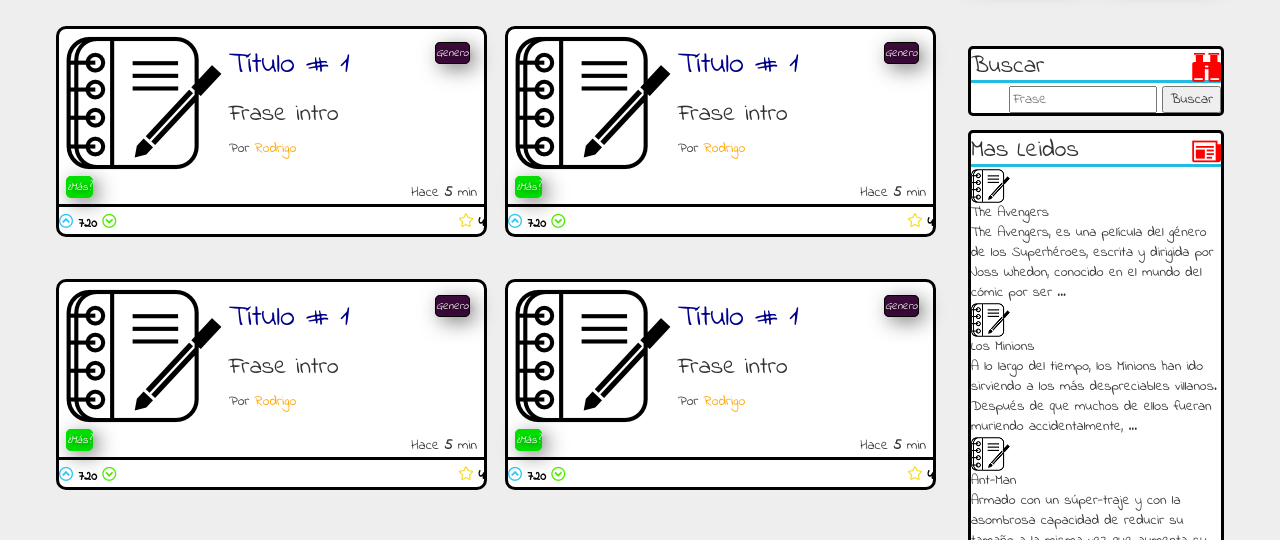
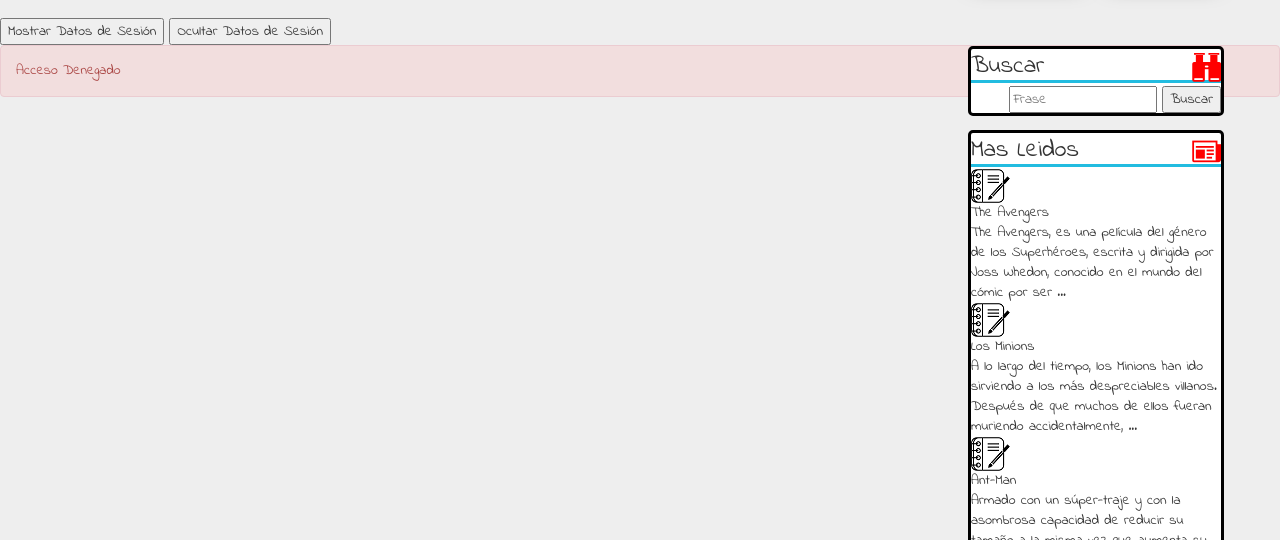
Before and after one commit to rmayett27/Html, a plain HTML site: page admin.html in a window 1280 px wide. Shown: the part 412-952 px from the top of the page. Drawn offline with nearby package versions, Linux system fonts and the light colour scheme; files whose address does not match are found by name.

Commit message:
proyecto

```diff
--- a/admin.html
+++ b/admin.html
@@ -21,7 +21,7 @@
 </head>
 <!--  -->
 <!-- CONTENIDO DEL HTML -->
-<body>
+<body background="imagenes/ac.jpg">
 	<!-- CABECERA -->
 	<header>
 		<!-- CONTENEDOR DE IMAGEN CON ESTILOS -->
@@ -107,6 +107,9 @@
 		<input type="url" placeholder="Link" id="i_link" name="link">
 		<input type="submit" value="Agregar">
 	</form>
+	<input type="button" id="mostrar" name="boton1" value="Mostrar Datos de Sesión">
+<input type="button" id="ocultar" name="boton2" value="Ocultar Datos de Sesión">
+
 
 	<!-- ASIDE -->
 	<aside id="m_aside">
@@ -219,170 +222,8 @@
 			</ul>
 		</div>
 	</aside>
+<div class="alert alert-danger" role="alert">Acceso Denegado</div>
 
-	<!-- SECCION DE ARTICULOS -->
-	<section id="id_contenedor" class="class_contenedor">
-		<!--ART1-->
-		<article class="articulo">
-			<figure class="img_art">
-				<img src="imagenes/articulo.png">
-			</figure>
-			<div class="class_genero">
-				<a href="#">Genero</a>
-			</div>
-
-			<h2 class="titulo">
-				<a href="#">Título # 1</a>
-			</h2>
-			<h3 class="frase">
-				<p>Frase intro</p>
-			</h3>
-			<div class="autor">
-				Por <a href="#">Rodrigo</a>
-			</div>
-
-			<div class="datos_item">
-				<div class="mas">
-					<a href="#">¿Más?</a>
-				</div>
-				<div class="time">
-					<span class="fecha_item">Hace <strong>5</strong> min</span>
-				</div>
-			</div>
-			<div class="clasificacion">
-				<div class="votos">
-					<a href="#" class="icon-mas i_mas"></a>
-					<a href="#" class="nvotos"> 720 </a>
-					<a href="#" class="icon-menos i_menos"></a>
-				</div>
-				<div class="estrellas">
-					<a href="#" class="icon-star estrella"></a>
-					<a href="#" class="nestrellas"> 4</a>
-				</div>
-			</div>
-		</article>
-
-		<!--ART2-->
-		<article class="articulo">
-			<figure class="img_art">
-				<img src="imagenes/articulo.png">
-			</figure>
-			<div class="class_genero">
-				<a href="#">Genero</a>
-			</div>
-
-			<h2 class="titulo">
-				<a href="#">Título # 1</a>
-			</h2>
-			<h3 class="frase">
-				<p>Frase intro</p>
-			</h3>
-			<div class="autor">
-				Por <a href="#">Rodrigo</a>
-			</div>
-
-			<div class="datos_item">
-				<div class="mas">
-					<a href="#">¿Más?</a>
-				</div>
-				<div class="time">
-					<span class="fecha_item">Hace <strong>5</strong> min</span>
-				</div>
-			</div>
-			<div class="clasificacion">
-				<div class="votos">
-					<a href="#" class="icon-mas i_mas"></a>
-					<a href="#" class="nvotos"> 720 </a>
-					<a href="#" class="icon-menos i_menos"></a>
-				</div>
-				<div class="estrellas">
-					<a href="#" class="icon-star estrella"></a>
-					<a href="#" class="nestrellas"> 4</a>
-				</div>
-			</div>
-		</article>
-
-				<!--ART1-->
-		<article class="articulo">
-			<figure class="img_art">
-				<img src="imagenes/articulo.png">
-			</figure>
-			<div class="class_genero">
-				<a href="#">Genero</a>
-			</div>
-
-			<h2 class="titulo">
-				<a href="#">Título # 1</a>
-			</h2>
-			<h3 class="frase">
-				<p>Frase intro</p>
-			</h3>
-			<div class="autor">
-				Por <a href="#">Rodrigo</a>
-			</div>
-
-			<div class="datos_item">
-				<div class="mas">
-					<a href="#">¿Más?</a>
-				</div>
-				<div class="time">
-					<span class="fecha_item">Hace <strong>5</strong> min</span>
-				</div>
-			</div>
-			<div class="clasificacion">
-				<div class="votos">
-					<a href="#" class="icon-mas i_mas"></a>
-					<a href="#" class="nvotos"> 720 </a>
-					<a href="#" class="icon-menos i_menos"></a>
-				</div>
-				<div class="estrellas">
-					<a href="#" class="icon-star estrella"></a>
-					<a href="#" class="nestrellas"> 4</a>
-				</div>
-			</div>
-		</article>
-
-		<!--ART2-->
-		<article class="articulo">
-			<figure class="img_art">
-				<img src="imagenes/articulo.png">
-			</figure>
-			<div class="class_genero">
-				<a href="#">Genero</a>
-			</div>
-
-			<h2 class="titulo">
-				<a href="#">Título # 1</a>
-			</h2>
-			<h3 class="frase">
-				<p>Frase intro</p>
-			</h3>
-			<div class="autor">
-				Por <a href="#">Rodrigo</a>
-			</div>
-
-			<div class="datos_item">
-				<div class="mas">
-					<a href="#">¿Más?</a>
-				</div>
-				<div class="time">
-					<span class="fecha_item">Hace <strong>5</strong> min</span>
-				</div>
-			</div>
-			<div class="clasificacion">
-				<div class="votos">
-					<a href="#" class="icon-mas i_mas"></a>
-					<a href="#" class="nvotos"> 720 </a>
-					<a href="#" class="icon-menos i_menos"></a>
-				</div>
-				<div class="estrellas">
-					<a href="#" class="icon-star estrella"></a>
-					<a href="#" class="nestrellas"> 4</a>
-				</div>
-			</div>
-		</article>
-
-	</section>
 	<!-- PIE DE PAGINA -->
 	<footer>
 		<p>
```
Also changed, not shown: acerca.html (+1 -0 lines), 1 other file.
